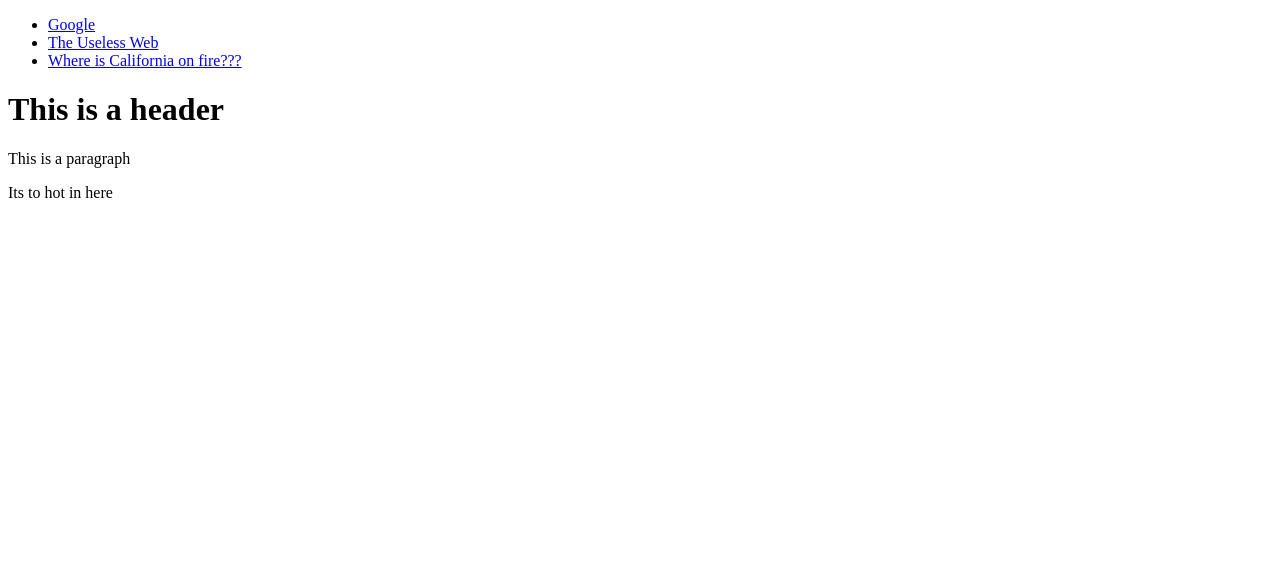
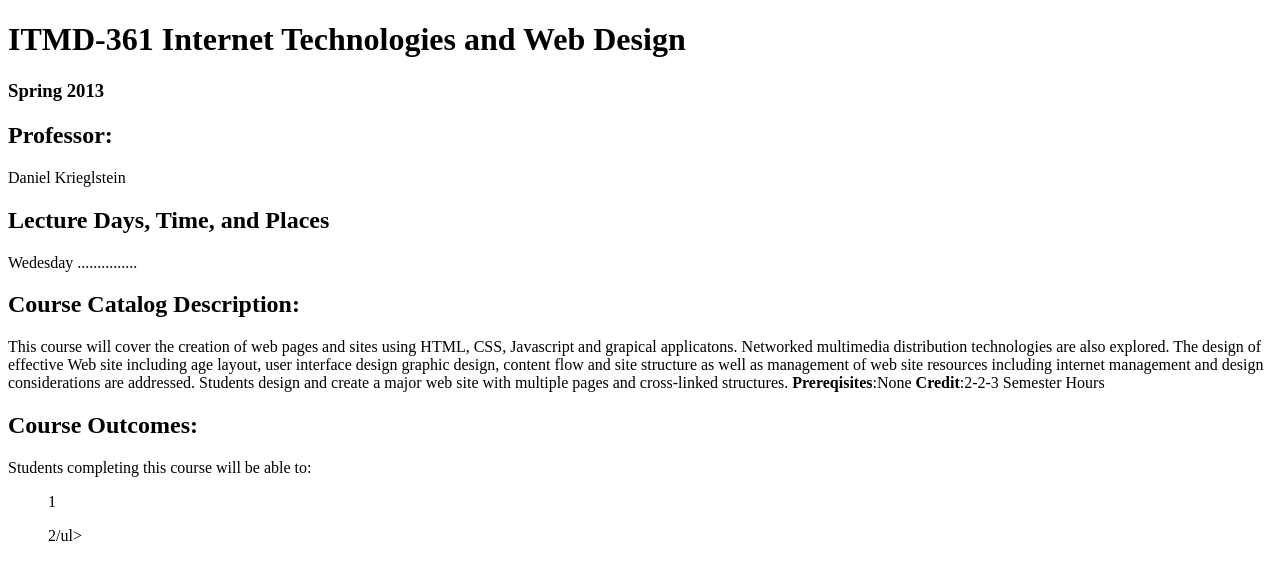
Before and after one commit to GarrettBoersma/New-Repo, a plain HTML site: page index.html in a window 1280 px wide. Drawn offline with Linux system fonts and the light colour scheme.

Commit message:
Typed in a ton of stuff for the ITMD-361 stuff commited

```diff
--- a/index.html
+++ b/index.html
@@ -2,18 +2,25 @@
 <html lang="en">
 <head>
 	<meta charset="UTF-8">
-	<title>My First Web Page</title>
 </head>
 <body>
-	<nav>
-		<ul>
-			<li><a href="https://www.google.com">Google</a></li>
-			<li><a href="http://www.theuselessweb.com">The Useless Web</a></li>
-			<li><a href="http://www.whereiscaliforniaonfire.com">Where is California on fire???</a></li>
-		</ul>
-	</nav>
-	<h1>This is a header</h1>
-	<p>This is a paragraph</p>
-	<p>Its to hot in here</p>
+	<h1>ITMD-361 Internet Technologies and Web Design</h1>
+	<h3>Spring 2013</h3>
+	<h2>Professor:</h2>
+	<p>Daniel Krieglstein</p>
+	<h2>Lecture Days, Time, and Places</h2>
+	<p>Wedesday ...............</p>
+	<h2>Course Catalog Description:</h2>
+	<p>This course will cover the creation of web pages and sites using HTML, CSS, Javascript and grapical applicatons. Networked multimedia distribution technologies are also explored. The design
+	of effective Web site including age layout, user interface design graphic design, content flow and site structure as well as management of web site resources including internet management and
+	design considerations are addressed. Students design and create a major web site with multiple pages and cross-linked structures. <b>Prereqisites</b>:None <b>Credit</b>:2-2-3 Semester Hours
+	</p>
+	<h2> Course Outcomes:</h2>
+		<p>Students completing this course will be able to:</p>
+			<ul>1</ul>
+			<ul>2/ul>
+			<ul></ul>
+			<ul></ul>
+			<ul></ul>
 </body>
 </html>
```
